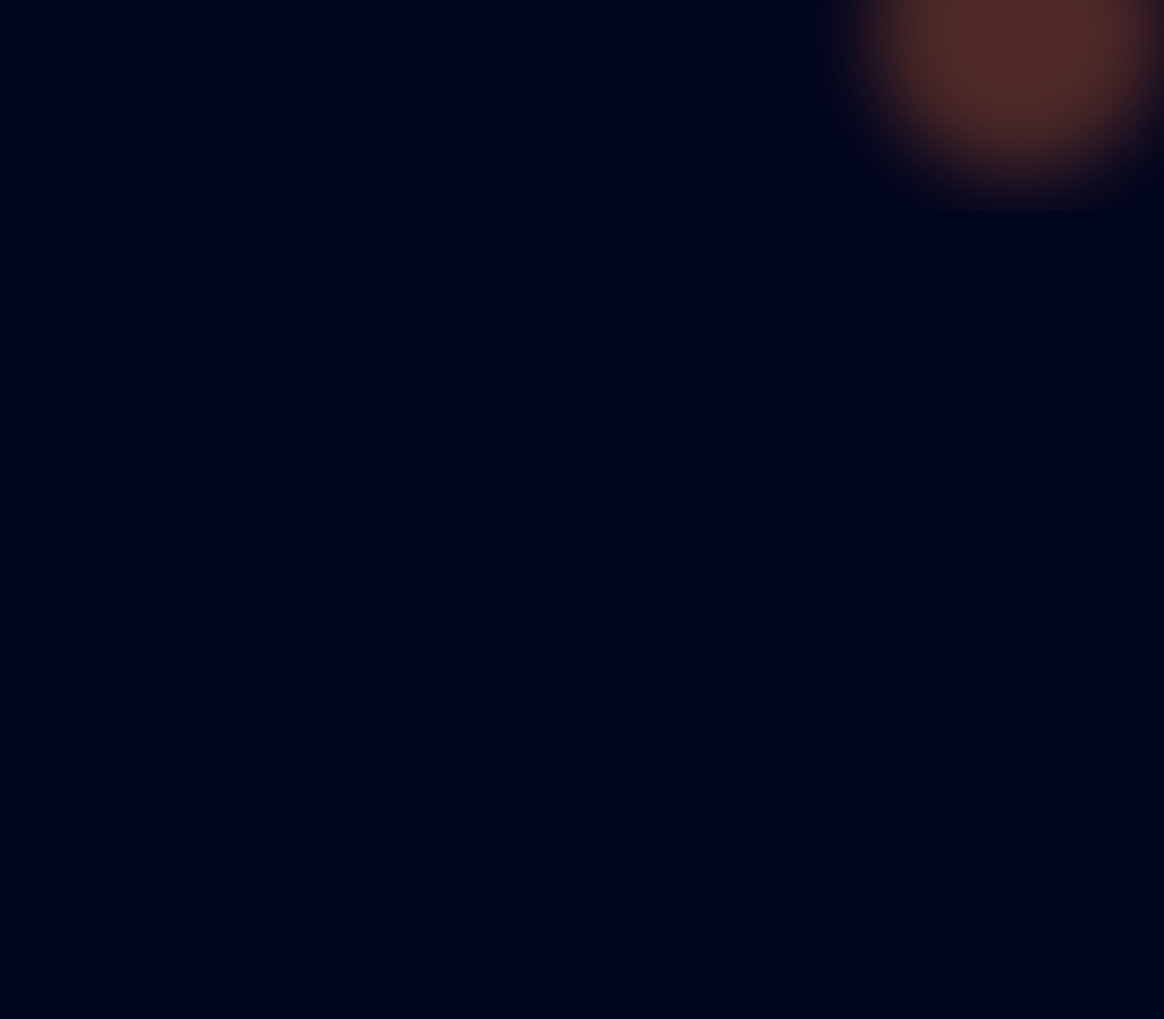
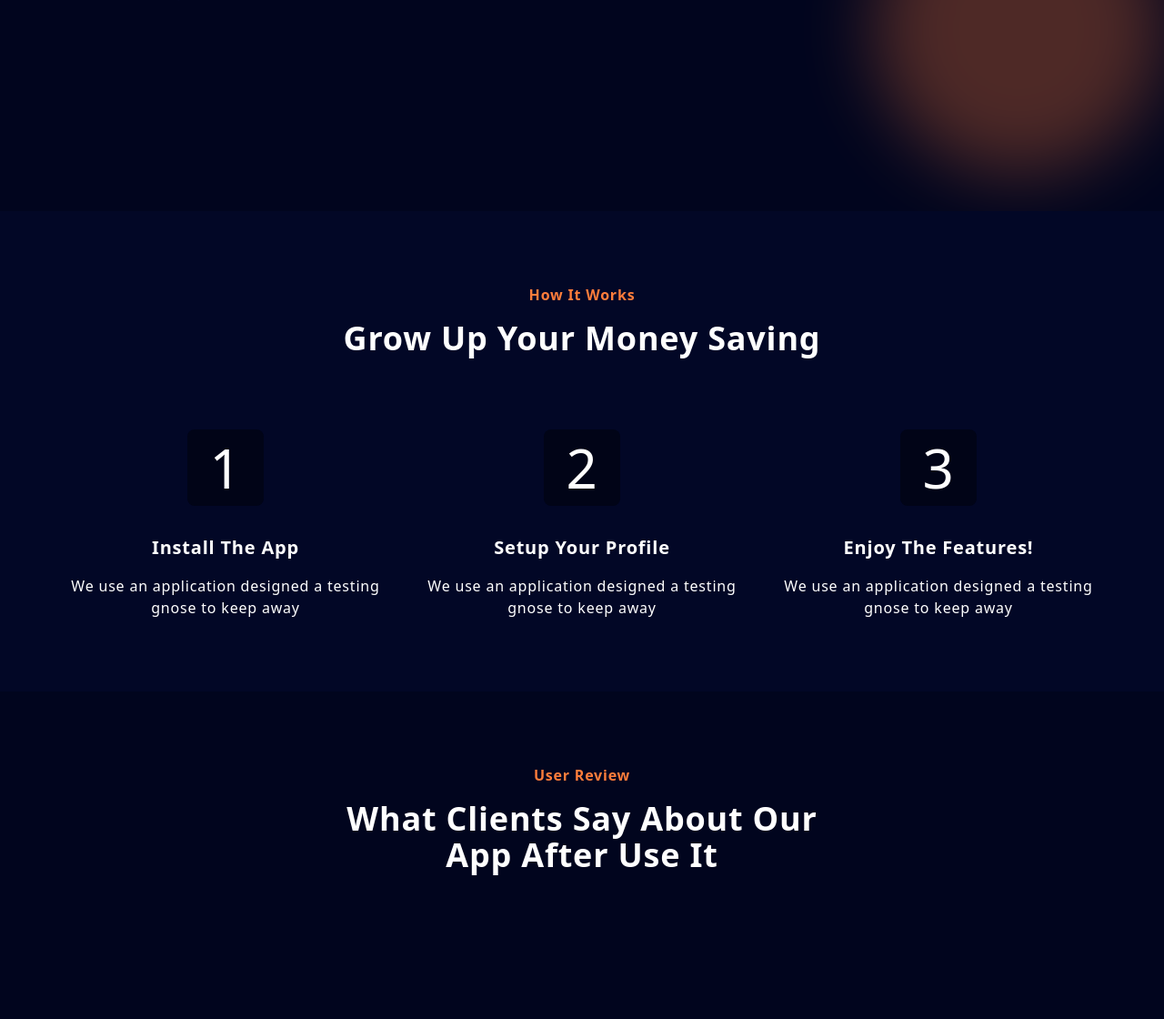
Before and after one commit to ZuhaibAyaz/Bank-Website, a website: page index.html in a window 1280 px wide. Shown: the part 1797-2917 px from the top of the page at 91% size. Before the commit the page ends 2029 px from the top, so only its background shows below. Drawn offline with Linux system fonts and the light colour scheme.

Commit message:
feat,style

```diff
--- a/index.html
+++ b/index.html
@@ -160,6 +160,69 @@
         </div>
 
     </section>
+
+
+    <section id="how-it-works" class="bg-color-primary-light">
+        <div class="container py-20">
+
+            <div class="text-center m-auto mb-20 md:w-1/2 ">
+
+                <h4 class="text-color-secondary mb-4 font-bold">How It Works</h4>
+                <h1 class="title">Grow Up Your Money Saving</h1>
+            </div>
+
+            <div class="flex flex-col items-center justify-between space-y-6 md:flex-row md:space-y-0 md:space-x-6">
+
+                <!-- card 1 -->
+                <div class="text-center cursor-pointer">
+                    <div class="bg-color-primary-dark inline-block relative px-6 py-3 rounded-lg cursor-pointer hover:bg-color-secondary mb-4 ">
+                        <p class="text-6xl">1</p></div>
+
+                    <h3 class="font-bold py-4 text-xl">Install The App</h3>
+                <p class="leading-relax">We use an application designed a testing gnose to keep away</p>
+                </div>
+
+                <!-- card 2 -->
+                <div class="text-center cursor-pointer">
+                    <div class="bg-color-primary-dark inline-block relative px-6 py-3 rounded-lg cursor-pointer hover:bg-color-secondary mb-4 ">
+                        <p class="text-6xl">2</p></div>
+
+                    <h3 class="font-bold py-4 text-xl">Setup Your Profile</h3>
+                <p class="leading-relax">We use an application designed a testing gnose to keep away</p>
+                </div>
+
+
+                <!-- card 3 -->
+                <div class="text-center cursor-pointer">
+                    <div class="bg-color-primary-dark inline-block relative px-6 py-3 rounded-lg cursor-pointer hover:bg-color-secondary mb-4 ">
+                        <p class="text-6xl">3</p></div>
+
+                    <h3 class="font-bold py-4 text-xl">Enjoy The Features!</h3>
+                <p class="leading-relax">We use an application designed a testing gnose to keep away</p>
+                </div>
+            </div>
+
+
+
+
+        </div>
+
+    </section>
+
+
+<section id="testimonial">
+    <div class="container py-20">
+
+        <div class="text-center m-auto mb-20 md:w-1/2 ">
+
+            <h4 class="text-color-secondary mb-4 font-bold">User Review</h4>
+            <h1 class="title">What Clients Say About Our App After Use It</h1>
+        </div>
+
+    </div>
+
+</section>
+
 </main>
 
 
```
Also changed, not shown: css/main.css.
